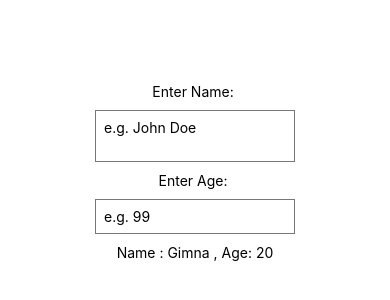
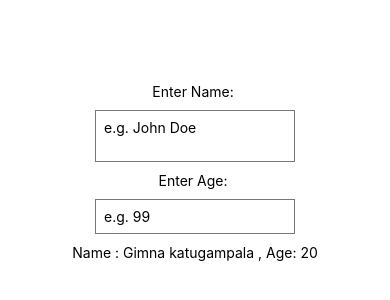
Before and after one commit to gimnakatugampala/review-project-mobile, a React Native app: screen / in a window 390 px wide. Shown: the part 250-550 px from the top of the page. Built offline with nearby package versions, Linux system fonts and the light colour scheme.

Commit message:
Update App.js

```diff
--- a/App.js
+++ b/App.js
@@ -4,7 +4,7 @@ import { StyleSheet, Text, View  ,TextInput} from 'react-native';
 
 export default function App() {
 
-  const [name, setname] = useState('Gimna')
+  const [name, setname] = useState('Gimna katugampala')
   const [age, setage] = useState(20)
 
 
```
